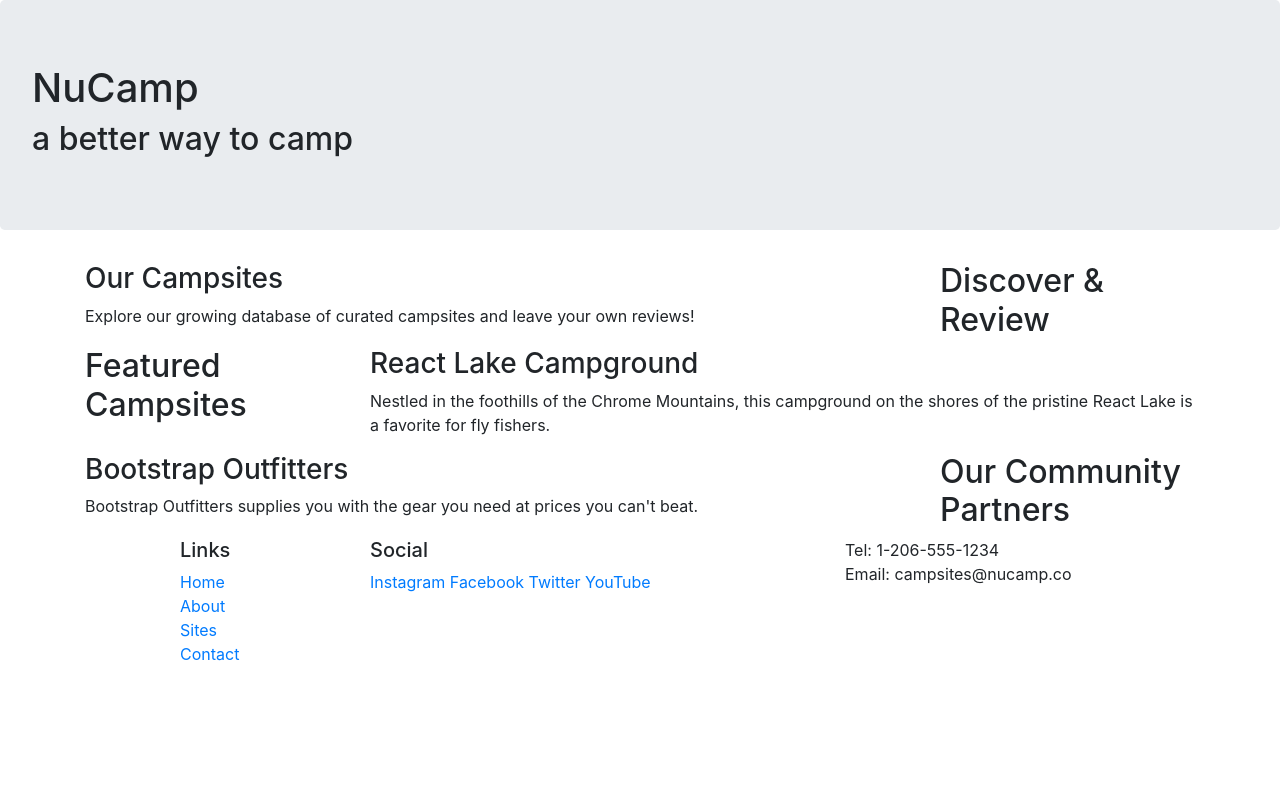
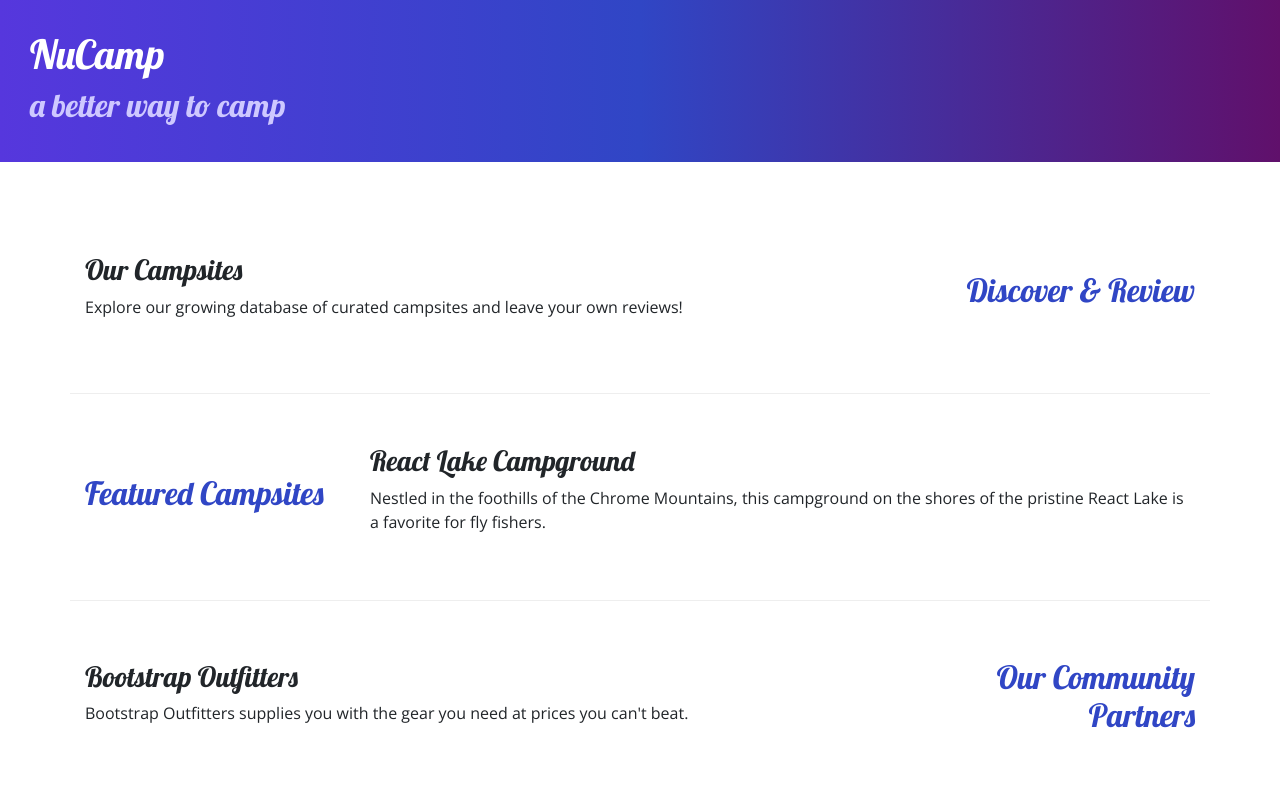
Before and after one commit to dah06a/bootstrap-course-instructor-example, a website: page index.html in a window 1280 px wide. Shown: the top 800 px of the page. Drawn offline with nearby package versions, Linux system fonts and the light colour scheme.

Commit message:
Exercise 2: Adding Custom Styles and Bootstrap Alignment Classes

```diff
--- /dev/null
+++ b/css/styles.css
@@ -0,0 +1,32 @@
+body {
+    font-family: "Open Sans", sans-serif;
+}
+
+h1, h2, h3 {
+    font-family: "Lobster", cursive;
+}
+
+h2 {
+    color: #3046C5;
+}
+
+header h2 {
+    color: #CEC8FF;
+}
+
+footer {
+    background-image: linear-gradient(#CEC8FF, white);
+    padding: 20px 0;
+}
+
+.jumbotron {
+    padding: 30px;
+    background-image: linear-gradient(to right, #5637DD, #3046C5, #60106B);
+    color: white;
+}
+
+.row-content {
+    padding: 50px 0;
+    border-bottom: 1px ridge;
+    min-height: 200px;
+}
--- a/index.html
+++ b/index.html
@@ -9,13 +9,16 @@
         <!-- Bootstrap CSS -->
         <link rel="stylesheet" href="node_modules/bootstrap/dist/css/bootstrap.min.css" />
 
+        <!-- Additional CSS must be placed after Bootstrap CSS -->
+        <link rel="stylesheet" href="https://fonts.googleapis.com/css?family=Lobster|Open+Sans" />
+        <link rel="stylesheet" href="css/styles.css" />
         <title>NuCamp: A Better Way To Camp</title>
     </head>
 
 <body>
 
     <header>
-        <div class="jumbotron">
+        <div class="jumbotron jumbotron-fluid">
             <div class="row">
                 <div class="col">
                     <h1>NuCamp</h1>
@@ -26,9 +29,9 @@
     </header>
 
     <div class="container">
-        <div class="row">
+        <div class="row row-content align-items-center">
             <div class="col-sm-4 col-md-3 order-sm-last">
-                <h2>Discover & Review</h2>
+                <h2 class="text-sm-right">Discover & Review</h2>
             </div>
             <div class="col">
                 <h3>Our Campsites</h3>
@@ -36,7 +39,7 @@
             </div>
         </div>
 
-        <div class="row">
+        <div class="row row-content align-items-center">
             <div class="col-sm-4 col-md-3">
                 <h2>Featured Campsites</h2>
             </div>
@@ -46,9 +49,9 @@
    			</div>
         </div>
 
-        <div class="row">
+        <div class="row row-content align-items-center">
             <div class="col-sm-4 col-md-3 order-sm-last">
-                <h2>Our Community Partners</h2>
+                <h2 class="text-sm-right">Our Community Partners</h2>
             </div>
             <div class="col">
                 <h3>Bootstrap Outfitters</h3>
@@ -69,14 +72,14 @@
                         <li><a href="#">Contact</a></li>
                     </ul>
                 </div>
-                <div class="col-6 col-sm-5">
+                <div class="col-6 col-sm-5 text-center">
                 	<h5>Social</h5>
                     <a href="http://instagram.com/">Instagram</a>
                     <a href="http://facebook.com/">Facebook</a>
                     <a href="http://twitter.com/">Twitter</a>
                     <a href="http://youtube.com/">YouTube</a>
                 </div>
-                <div class="col-sm-4">
+                <div class="col-sm-4 text-center">
                     Tel: 1-206-555-1234<br />
                     Email: campsites@nucamp.co
                 </div>
```
